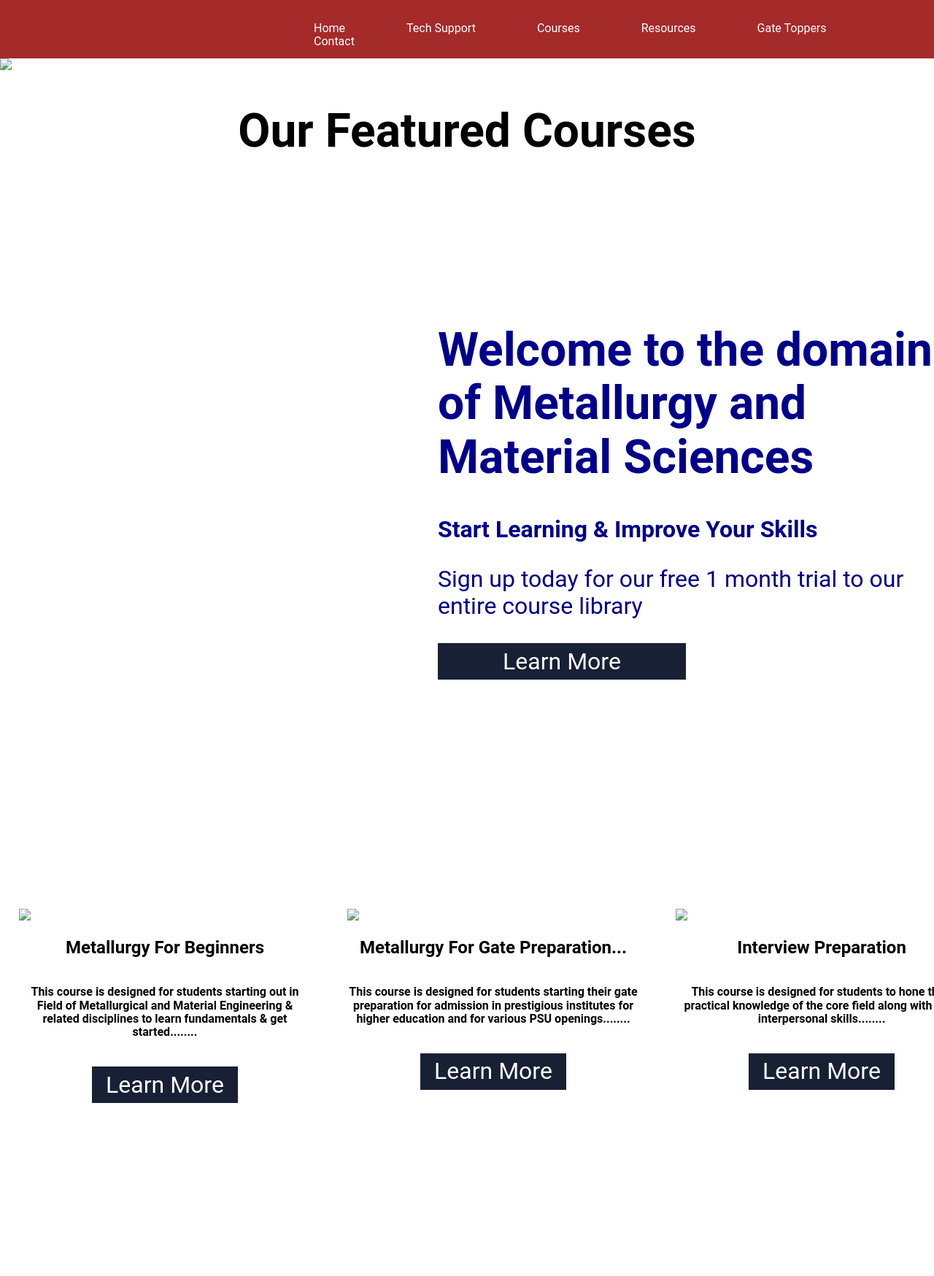
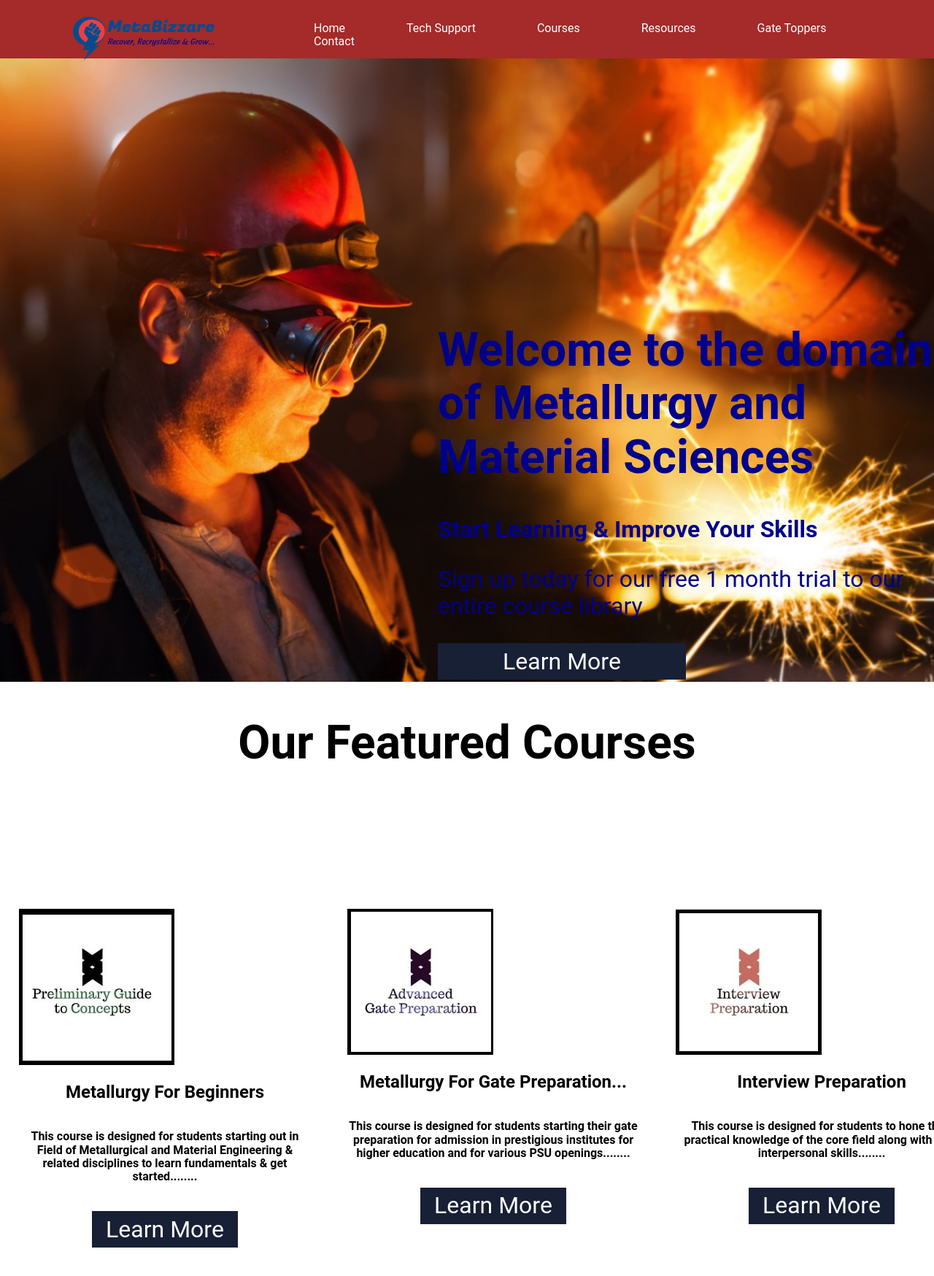
Before and after one commit to yash9575/yash9575.github.io, a plain HTML site: page index.html in a window 1280 px wide. Shown: the top 1748 px of the page at 73% size. Drawn offline with Linux system fonts and the light colour scheme; files that its build step writes are made by us from their sources.

Commit message:
Update index.html

```diff
--- a/index.html
+++ b/index.html
@@ -5,20 +5,20 @@
 	<title>MetaBizzare | Home</title>
 
 	<!-- Start Normalize CSS -->
-	<link rel="stylesheet" type="text/css" href="css/normalize.css">
+	<link rel="stylesheet" type="text/css" href="normalize.css">
 
 	<!-- Start Custom CSS -->
-	<link rel="stylesheet" type="text/css" href="css/home.css">
+	<link rel="stylesheet" type="text/css" href="home.css">
 
 	<!-- Start Global CSS -->
-	<link rel="stylesheet" type="text/css" href="css/global.css">
+	<link rel="stylesheet" type="text/css" href="global.css">
 
 </head>
 <body>
 
 	<header>
 
-		<img id="logo" src="img/logo.png">
+		<img id="logo" src="logo.png">
 
 		<nav>
 			<a href="index.html">Home</a>
@@ -46,7 +46,7 @@
 		</section>
 
 
-		<img id="slide" src="img/background.jpg">
+		<img id="slide" src="background.jpg">
 
 	</section>
 
@@ -56,7 +56,7 @@
 
 		<div class="course">
 
-			<img src="img/course-01.jpg">
+			<img src="course-01.jpg">
 
 			<center><h2>Metallurgy For Beginners</h2></center>
 
@@ -68,7 +68,7 @@
 
 		<div class="course2">
 
-			<img src="img/course-02.jpg">
+			<img src="course-02.jpg">
 
 			<center><h2>Metallurgy For Gate Preparation...</h2></center>
 
@@ -80,7 +80,7 @@
 
 		<div class="course3">
 
-			<img src="img/course-03.jpg">
+			<img src="course-03.jpg">
 
 			<center><h2>Interview Preparation</h2></center>
 
@@ -179,7 +179,7 @@
 
 	<footer>
 
-		<img id="logo" src="img/logo.png">
+		<img id="logo" src="logo.png">
 
 		<p id="footer">© Copyright 2021. All Rights Reserved. | MetaBizzare</p>
 
```
